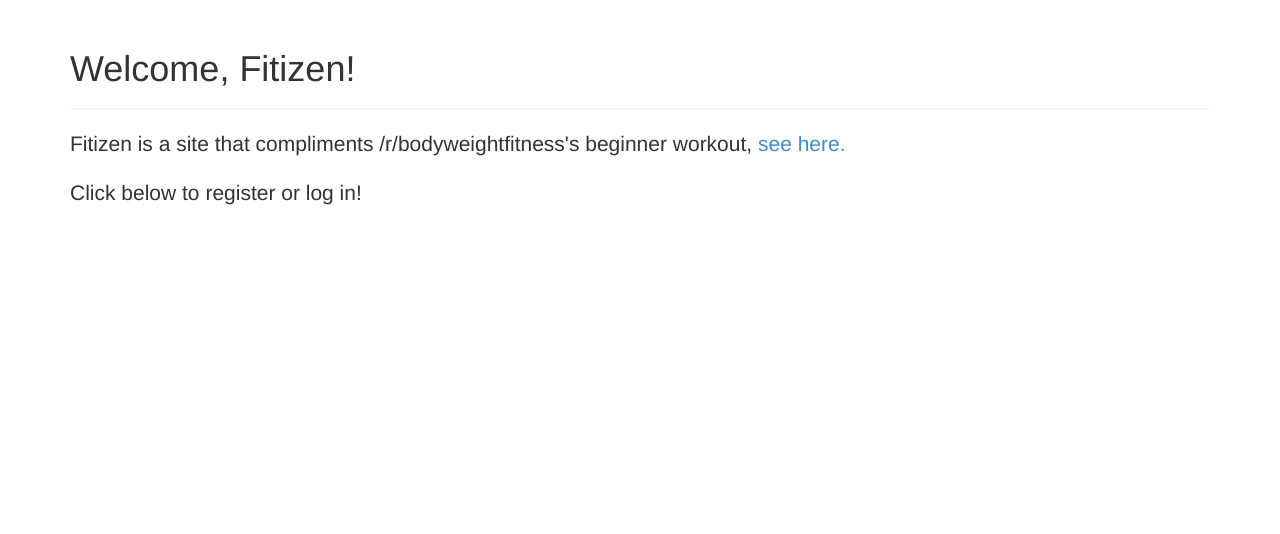
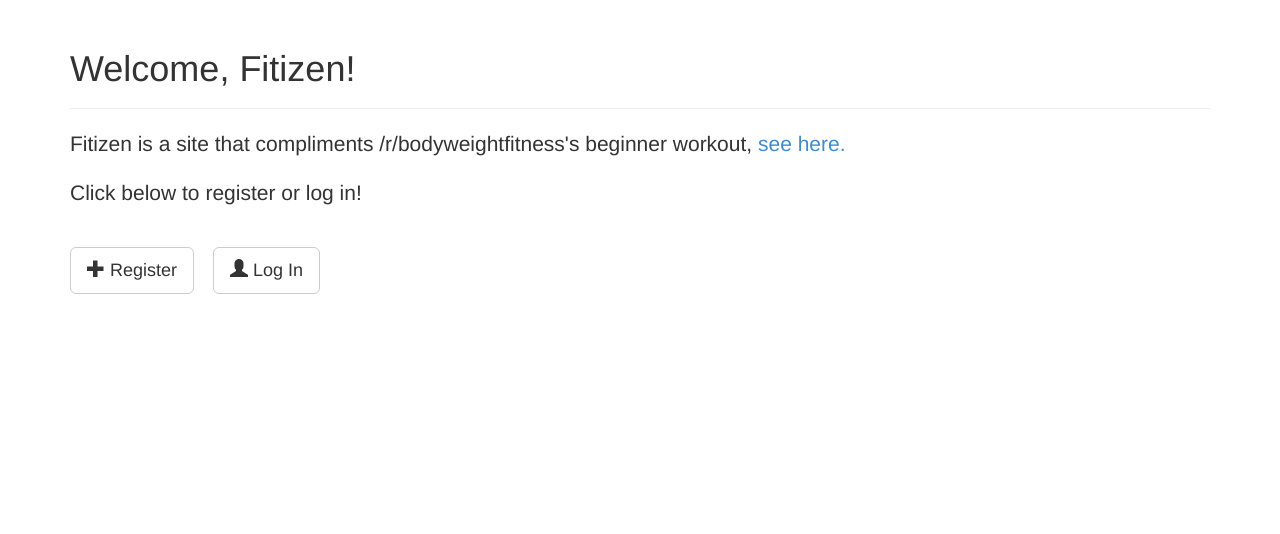
Before and after one commit to johnshiver/fitizen, a Django app: template fitizen/profiles/templates/home.html in a window 1280 px wide. Shown: the part 51-585 px from the top of the page. Run offline with Django 3.2, Linux system fonts and the light colour scheme; the template is opened without the code that fills it, so the values that code supplies are empty; some libraries are stand-ins or nearby versions.

Commit message:
Added css to register user + detail user pages, made some small fixes

```diff
--- a/fitizen/fitizen/urls.py
+++ b/fitizen/fitizen/urls.py
@@ -7,6 +7,7 @@ admin.autodiscover()
 urlpatterns = patterns('',
     url(r'^$', Home.as_view(), name='home'),
     url(r'^contact', Contact.as_view(), name='contact'),
+    url(r'^register', CreateUser.as_view(), name='register'),
     url(r'/user/(?P<pk>\d+)/$', DetailUser.as_view(), name="detail_user"),
     url(r'accounts/', include('authtools.urls')),
     url(r'^admin/', include(admin.site.urls)),
--- /dev/null
+++ b/fitizen/profiles/static/css/main.css
@@ -0,0 +1,3 @@
+a#register{
+    margin-right: 15px;
+}
--- a/fitizen/profiles/templates/base.html
+++ b/fitizen/profiles/templates/base.html
@@ -12,6 +12,7 @@
 
     <!-- Bootstrap core CSS -->
     <link href="/static/css/bootstrap.min.css" rel="stylesheet">
+    <link rel="stylesheet" href="/static/css/main.css">
 
     <!-- Custom styles for this template -->
     <link href="/static/css/sticky-footer-navbar.css" rel="stylesheet">
--- a/fitizen/profiles/templates/detail_user.html
+++ b/fitizen/profiles/templates/detail_user.html
@@ -1,8 +1,9 @@
-{% extends base.html %}
+{% extends "base.html" %}
 
 {% block title %}
 <h1>Hello! {{ object.get_full_name }}</h1>
 {% endblock %}
+
 
 {% if messages %}
  <ul>
--- a/fitizen/profiles/templates/home.html
+++ b/fitizen/profiles/templates/home.html
@@ -4,4 +4,14 @@
 {% block content %}
 <p class="lead"> Fitizen is a site that compliments /r/bodyweightfitness's beginner workout, <a href="http://www.reddit.com/r/bodyweightfitness/wiki/kb/recommended_routine">see here.</a></p>
 <p class="lead">Click below to register or log in!</p>
+<br />
+
+<a href="/register" class="btn btn-default btn-lg" id="register" role="button">
+  <span class="glyphicon glyphicon-plus"></span>
+Register</a>
+
+<a href="/login" class="btn btn-default btn-lg" id="login" role="button">
+  <span class="glyphicon glyphicon-user"></span>
+Log In</a>
+
 {% endblock %}
```
Also changed, not shown: fitizen/profiles/templates/contact.html (+3 -4 lines), fitizen/profiles/templates/create.html (+6 -1 lines).
